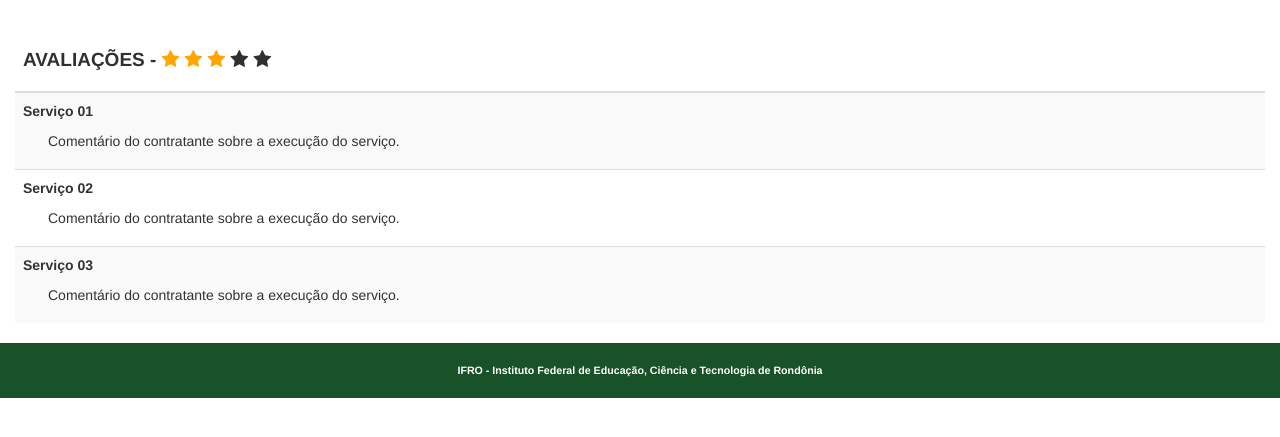
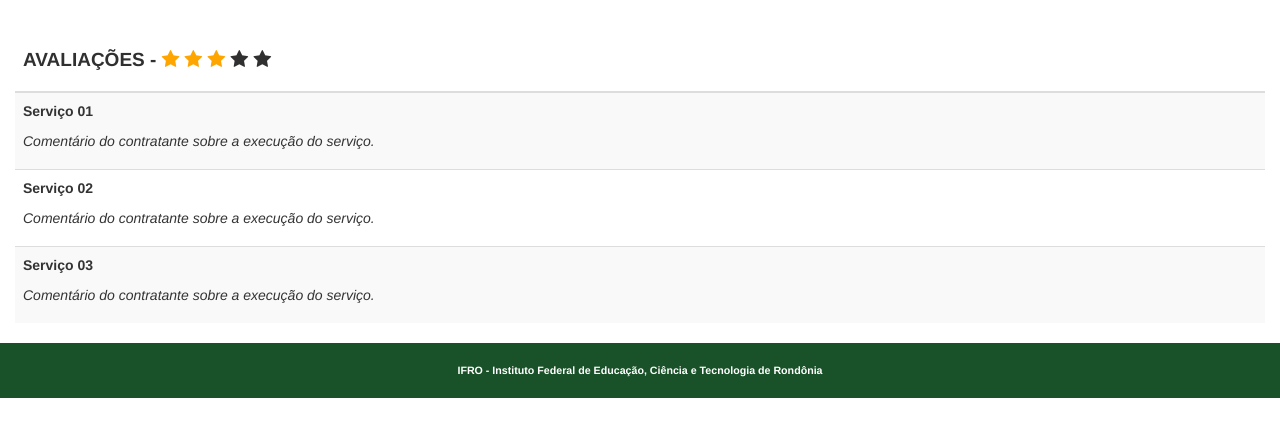
Before and after one commit to kaiserthiago/contratou, a Django app: page /contratou/profissional/detalhe/1/ in a window 1280 px wide. Shown: the part 51-488 px from the top of the page. Run offline with Django 3.2, Linux system fonts and the light colour scheme; data that the repository does not hold is empty; some libraries are stand-ins or nearby versions.

Commit message:
new prof

```diff
--- a/contratou/templates/contratou/profissional_detalhe.html
+++ b/contratou/templates/contratou/profissional_detalhe.html
@@ -8,12 +8,12 @@
 {% load static %}
 
 {% block conteudo %}
-<table class="table table-responsive">
+<table class="table">
     {% for profissional in profissionais %}
         <tr>
-            <td style="vertical-align:middle" width="150">
+            <td style="vertical-align:middle">
                 <img src="{{ profissional.foto.url }}" class="img-resposive"
-                     style="width:150px; margin-right: 10px">
+                     style="width:100px; margin-right: 10px">
             </td>
             <td style="vertical-align:middle">
                 <h4><strong>{{ profissional.nome }}</strong></h4>
@@ -43,19 +43,19 @@
     <tr>
         <td style="vertical-align:middle">
             <p><strong>Serviço 01</strong></p>
-            <p class="p">Comentário do contratante sobre a execução do serviço.</p>
+            <p><em>Comentário do contratante sobre a execução do serviço.</em></p>
         </td>
     </tr>
     <tr>
         <td style="vertical-align:middle">
             <p><strong>Serviço 02</strong></p>
-            <p class="p">Comentário do contratante sobre a execução do serviço.</p>
+            <p><em>Comentário do contratante sobre a execução do serviço.</em></p>
         </td>
     </tr>
     <tr>
         <td style="vertical-align:middle">
             <p><strong>Serviço 03</strong></p>
-            <p class="p">Comentário do contratante sobre a execução do serviço.</p>
+            <p><em>Comentário do contratante sobre a execução do serviço.</em></p>
         </td>
     </tr>
     </tbody>
```
